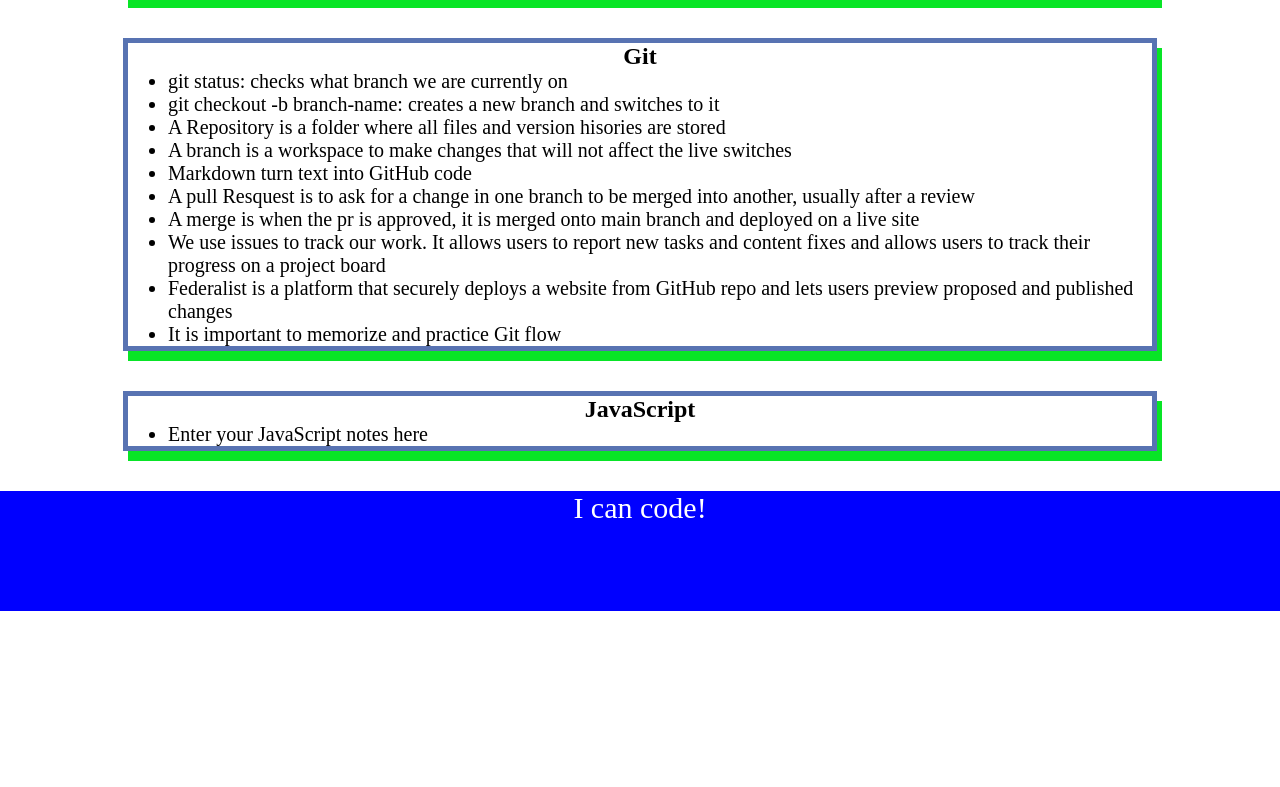
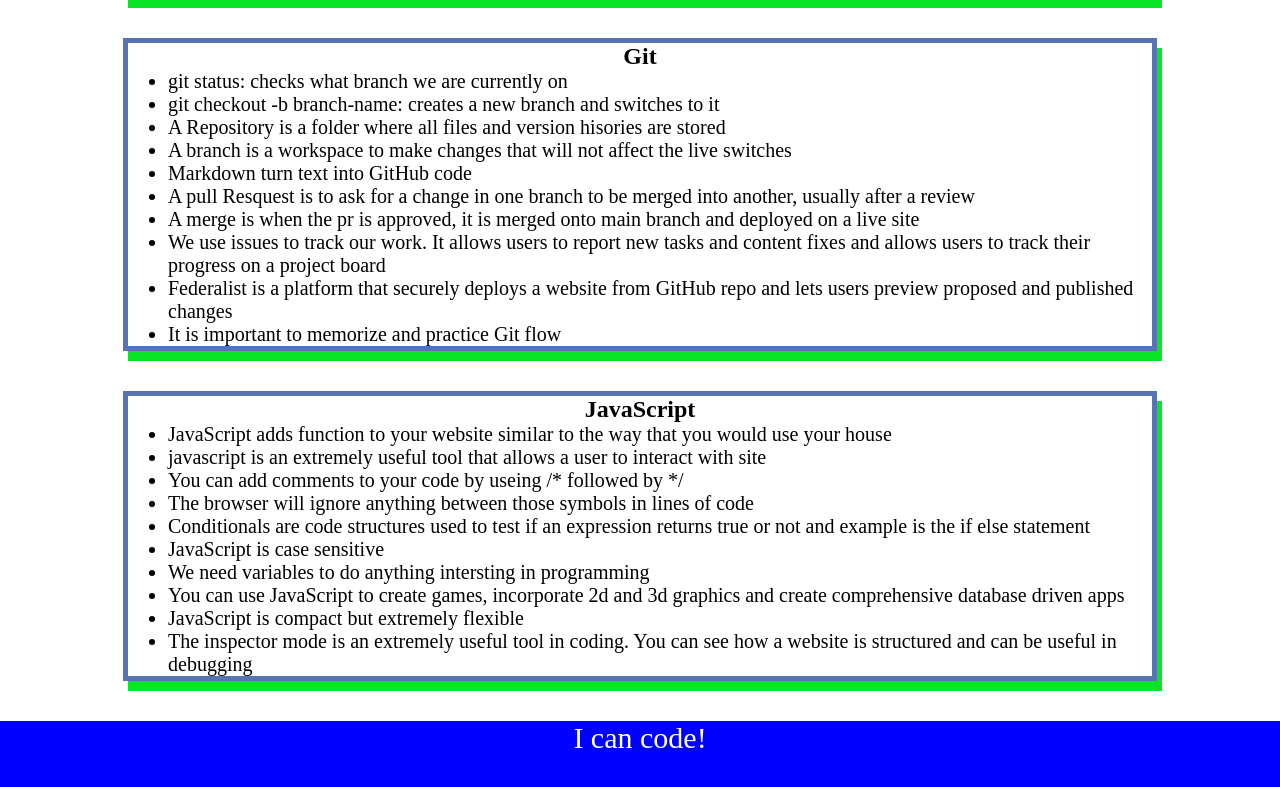
Before and after one commit to bcsurf2822/prework-study-guide, a plain HTML site: page prework-study-guide/index.html in a window 1280 px wide. Shown: the part 805-1592 px from the top of the page. Before the commit the page ends 1416 px from the top, so only its background shows below. Drawn offline with Linux system fonts and the light colour scheme.

Commit message:
updated Javsscript notes in HTML file

```diff
--- a/prework-study-guide/index.html
+++ b/prework-study-guide/index.html
@@ -69,7 +69,16 @@
       <section class="card" id="javascript-section">
         <h2>JavaScript</h2>
      <ul>
-       <li>Enter your JavaScript notes here</li>
+       <li>JavaScript adds function to your website similar to the way that you would use your house</li>
+       <li>javascript is an extremely useful tool that allows a user to interact with site</li>
+       <li>You can add comments to your code by useing /* followed by */</li>
+       <li>The browser will ignore anything between those symbols in lines of code</li>
+       <li>Conditionals are code structures used to test if an expression returns true or not and example is the if else statement</li>
+       <li>JavaScript is case sensitive</li>
+       <li>We need variables to do anything intersting in programming</li>
+       <li>You can use JavaScript to create games, incorporate 2d and 3d graphics and create comprehensive database driven apps</li>
+       <li>JavaScript is compact but extremely flexible</li>
+       <li>The inspector mode is an extremely useful tool in coding.  You can see how a website is structured and can be useful in debugging</li>
      </ul>
       </section>
     </main>
```
